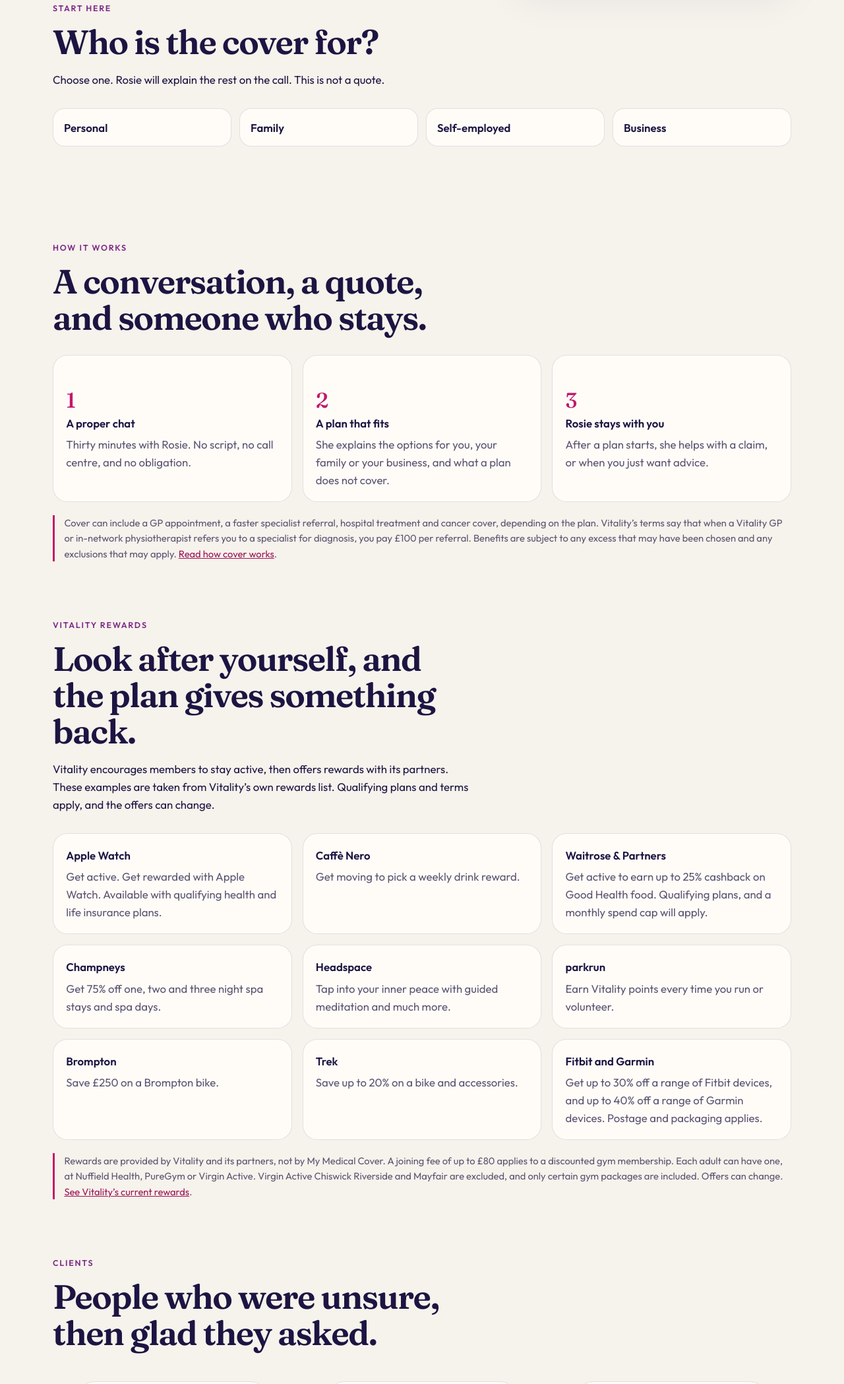
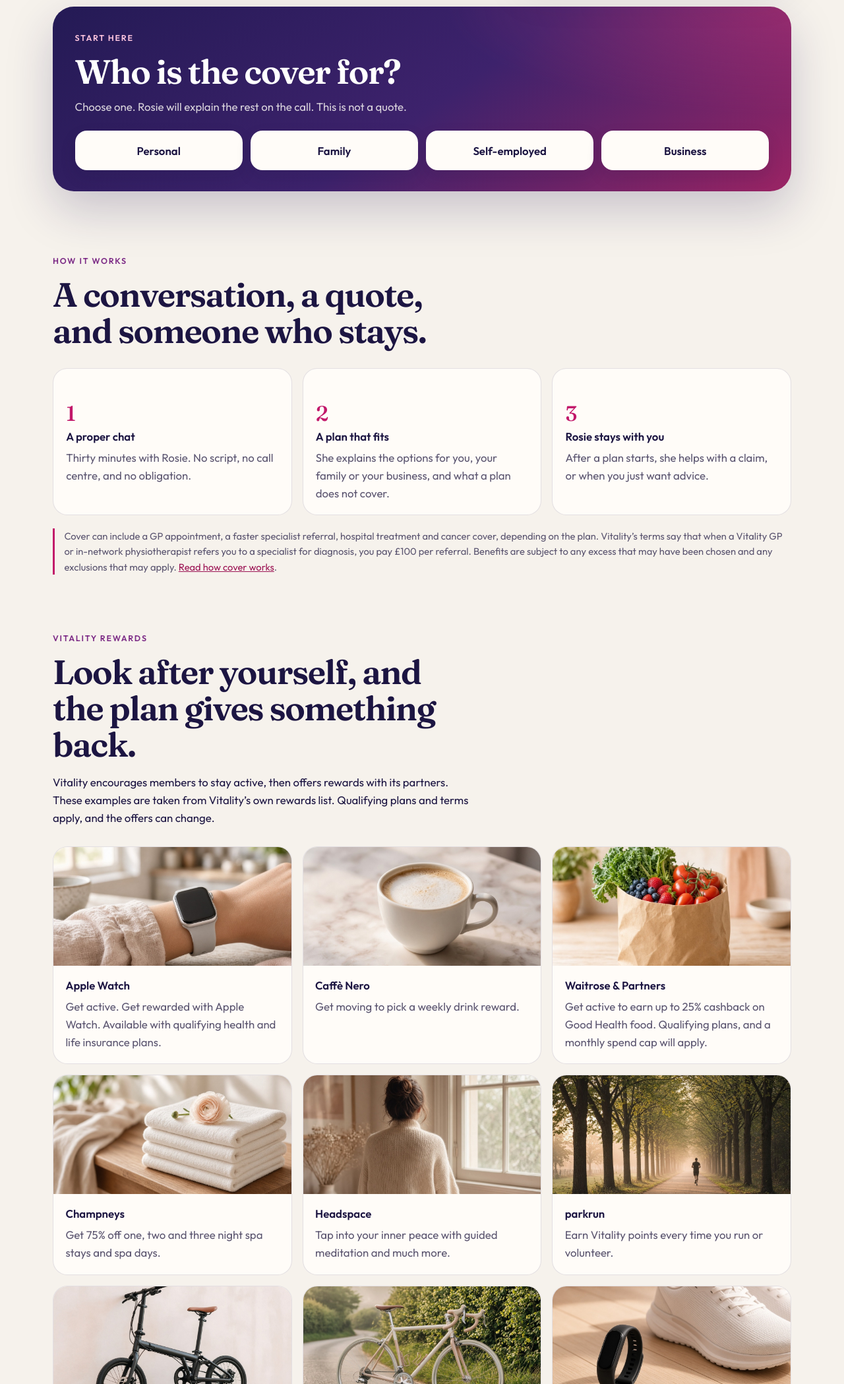
Before and after one commit to pips249-create/Mum-s-Website, a plain HTML site: page index.html in a window 1280 px wide. Shown: the part 702-2800 px from the top of the page at 66% size. Drawn offline with Linux system fonts and the light colour scheme.

Commit message:
Make the cover chooser and rewards easier to see.
The chooser now sits on its own panel, each reward has a photograph, and the voucher card text is white on navy so it can be read.

Co-authored-by: Cursor <cursoragent@cursor.com>

```diff
--- a/css/styles.css
+++ b/css/styles.css
@@ -153,8 +153,9 @@ h3 { font-size: 1.45rem; margin: 0 0 0.4rem; }
   padding: 1.6rem 1.5rem 1.4rem;
   box-shadow: var(--shadow);
 }
-.voucher-card p { color: rgba(255, 252, 248, 0.82); }
+.voucher-card p { color: rgba(255, 252, 248, 0.94); }
 .voucher-card .amount {
+  color: white;
   font-family: var(--serif);
   font-size: 4.4rem;
   line-height: 0.9;
@@ -162,7 +163,9 @@ h3 { font-size: 1.45rem; margin: 0 0 0.4rem; }
   font-weight: 560;
 }
 .voucher-card .amount span { font-size: 1.4rem; vertical-align: super; }
-.voucher-card a { color: #ffd0e4; }
+.voucher-card a { color: white; }
+.voucher-card .btn-light { color: var(--navy); }
+.voucher-card .btn-light:hover { background: var(--blush); color: var(--magenta-deep); }
 .referrer {
   display: inline-block;
   border: 1px solid rgba(255,255,255,0.25);
@@ -202,24 +205,42 @@ h3 { font-size: 1.45rem; margin: 0 0 0.4rem; }
 .quotes.three { grid-template-columns: repeat(3, 1fr); }
 .steps, .rewards { display: grid; gap: 1rem; }
 .steps { grid-template-columns: repeat(3, 1fr); }
+.start { padding-top: 0.4rem; padding-bottom: 1.5rem; }
+.start-stage {
+  background:
+    radial-gradient(900px 280px at 100% 0%, rgba(216, 56, 120, 0.42), transparent 58%),
+    linear-gradient(145deg, #241a55 0%, #3d226c 52%, #9a2464 100%);
+  color: white;
+  border-radius: 32px;
+  padding: 2.4rem 2.1rem 2rem;
+  box-shadow: 0 28px 70px rgba(36, 26, 85, 0.22);
+}
+.start-stage .kicker { color: #ffc6df; }
+.start-stage h2 { color: white; }
+.start-stage .section-head { margin-bottom: 1.4rem; }
+.start-stage .section-head p:last-child { color: rgba(255, 252, 248, 0.82); margin: 0; }
 .choices { display: grid; grid-template-columns: repeat(4, 1fr); gap: 0.75rem; }
 .choice {
-  border: 1.5px solid var(--line);
+  border: 1.5px solid transparent;
   background: var(--white);
   color: var(--ink);
   border-radius: 18px;
-  padding: 1.1rem 1rem;
+  padding: 1.15rem 1rem;
   font-size: 1.05rem;
   font-weight: 600;
-  text-align: left;
+  text-align: center;
   cursor: pointer;
+  box-shadow: 0 10px 24px rgba(20, 15, 46, 0.12);
+  transition: background 0.15s ease, color 0.15s ease, transform 0.15s ease;
 }
+.choice:hover { transform: translateY(-2px); }
 .choice[aria-pressed="true"] {
-  border-color: var(--magenta);
-  background: var(--blush);
+  background: var(--magenta);
+  color: white;
+  box-shadow: 0 12px 28px rgba(194, 24, 106, 0.35);
 }
-.choice-result { margin-top: 1rem; }
-.choice-result h3 { margin-top: 0; }
+.choice-result { margin-top: 1rem; color: var(--ink); }
+.choice-result h3 { margin-top: 0; color: var(--ink); }
 .rewards { grid-template-columns: repeat(3, 1fr); }
 .step-num {
   font-family: var(--serif);
@@ -235,6 +256,18 @@ h3 { font-size: 1.45rem; margin: 0 0 0.4rem; }
   border-radius: var(--radius);
   padding: 1.25rem 1.2rem 1.15rem;
 }
+.panel.reward {
+  padding: 0;
+  overflow: hidden;
+  display: flex;
+  flex-direction: column;
+}
+.reward img {
+  width: 100%;
+  height: 180px;
+  object-fit: cover;
+}
+.reward > div { padding: 1.05rem 1.15rem 1.15rem; }
 .panel strong { display: block; font-size: 1.05rem; margin-bottom: 0.35rem; }
 .list { margin: 0; padding-left: 1.1rem; }
 .list li { margin: 0.45rem 0; }
@@ -361,7 +394,9 @@ body > footer a { color: white; }
 
 @media (max-width: 900px) {
   .hero-grid, .split, .refer-grid, .contact-row, .footer-grid,
-  .values, .cards, .levels, .steps, .rewards, .quotes.three, .choices { grid-template-columns: 1fr; }
+  .values, .cards, .levels, .steps, .quotes.three, .choices { grid-template-columns: 1fr; }
+  .rewards { grid-template-columns: 1fr 1fr; }
+  .start-stage { padding: 1.5rem 1.1rem 1.25rem; border-radius: 24px; }
   .quotes { grid-template-columns: 1fr; }
   .menu-btn { display: inline-flex; }
   .nav-links {
@@ -382,6 +417,12 @@ body > footer a { color: white; }
   h1 { font-size: clamp(2.5rem, 12vw, 3.6rem); }
 }
 
+@media (max-width: 560px) {
+  .rewards { grid-template-columns: 1fr; }
+}
+
 @media (prefers-reduced-motion: reduce) {
   html { scroll-behavior: auto; }
+  .choice { transition: none; }
+  .choice:hover { transform: none; }
 }
--- a/index.html
+++ b/index.html
@@ -9,7 +9,7 @@
   <link rel="preconnect" href="https://fonts.googleapis.com">
   <link rel="preconnect" href="https://fonts.gstatic.com" crossorigin>
   <link href="https://fonts.googleapis.com/css2?family=Fraunces:opsz,wght@9..144,500;9..144,620&family=Outfit:wght@300;400;500;600&display=swap" rel="stylesheet">
-  <link rel="stylesheet" href="css/styles.css?v=4">
+  <link rel="stylesheet" href="css/styles.css?v=8">
 </head>
 <body>
   <a class="skip" href="#main">Skip to content</a>
@@ -56,8 +56,9 @@
       </div>
     </section>
 
-    <section class="section" id="start" style="padding-top:0">
+    <section class="section start" id="start">
       <div class="wrap">
+        <div class="start-stage">
           <div class="section-head">
             <p class="kicker">Start here</p>
             <h2>Who is the cover for?</h2>
@@ -81,6 +82,7 @@
             <div class="hero-actions">
               <a class="btn btn-primary" href="https://outlook.office365.com/owa/calendar/DiscussionwithRosie@VitalityCloud.onmicrosoft.com/bookings/">Book a 30-minute chat</a>
               <a class="btn btn-ghost" href="#refer">I was referred by The Networker UK</a>
+            </div>
           </div>
         </div>
       </div>
@@ -109,15 +111,42 @@
           <p>Vitality encourages members to stay active, then offers rewards with its partners. These examples are taken from Vitality’s own rewards list. Qualifying plans and terms apply, and the offers can change.</p>
         </div>
         <div class="rewards">
-          <article class="panel"><strong>Apple Watch</strong><span class="muted">Get active. Get rewarded with Apple Watch. Available with qualifying health and life insurance plans.</span></article>
-          <article class="panel"><strong>Caffè Nero</strong><span class="muted">Get moving to pick a weekly drink reward.</span></article>
-          <article class="panel"><strong>Waitrose &amp; Partners</strong><span class="muted">Get active to earn up to 25% cashback on Good Health food. Qualifying plans, and a monthly spend cap will apply.</span></article>
-          <article class="panel"><strong>Champneys</strong><span class="muted">Get 75% off one, two and three night spa stays and spa days.</span></article>
-          <article class="panel"><strong>Headspace</strong><span class="muted">Tap into your inner peace with guided meditation and much more.</span></article>
-          <article class="panel"><strong>parkrun</strong><span class="muted">Earn Vitality points every time you run or volunteer.</span></article>
-          <article class="panel"><strong>Brompton</strong><span class="muted">Save £250 on a Brompton bike.</span></article>
-          <article class="panel"><strong>Trek</strong><span class="muted">Save up to 20% on a bike and accessories.</span></article>
-          <article class="panel"><strong>Fitbit and Garmin</strong><span class="muted">Get up to 30% off a range of Fitbit devices, and up to 40% off a range of Garmin devices. Postage and packaging applies.</span></article>
+          <article class="panel reward">
+            <img src="assets/rewards/watch.jpg" alt="A wrist wearing a smartwatch" width="1200" height="900">
+            <div><strong>Apple Watch</strong><span class="muted">Get active. Get rewarded with Apple Watch. Available with qualifying health and life insurance plans.</span></div>
+          </article>
+          <article class="panel reward">
+            <img src="assets/rewards/coffee.jpg" alt="A cup of coffee on a marble table" width="1200" height="900">
+            <div><strong>Caffè Nero</strong><span class="muted">Get moving to pick a weekly drink reward.</span></div>
+          </article>
+          <article class="panel reward">
+            <img src="assets/rewards/groceries.jpg" alt="A paper bag of fresh fruit and vegetables" width="1200" height="900">
+            <div><strong>Waitrose &amp; Partners</strong><span class="muted">Get active to earn up to 25% cashback on Good Health food. Qualifying plans, and a monthly spend cap will apply.</span></div>
+          </article>
+          <article class="panel reward">
+            <img src="assets/rewards/spa.jpg" alt="Folded white towels with a pale flower" width="1200" height="900">
+            <div><strong>Champneys</strong><span class="muted">Get 75% off one, two and three night spa stays and spa days.</span></div>
+          </article>
+          <article class="panel reward">
+            <img src="assets/rewards/calm.jpg" alt="Someone sitting quietly by a bright window" width="1200" height="900">
+            <div><strong>Headspace</strong><span class="muted">Tap into your inner peace with guided meditation and much more.</span></div>
+          </article>
+          <article class="panel reward">
+            <img src="assets/rewards/run.jpg" alt="A runner on a tree-lined park path" width="1200" height="900">
+            <div><strong>parkrun</strong><span class="muted">Earn Vitality points every time you run or volunteer.</span></div>
+          </article>
+          <article class="panel reward">
+            <img src="assets/rewards/folding-bike.jpg" alt="A compact folding bicycle against a pale wall" width="1200" height="900">
+            <div><strong>Brompton</strong><span class="muted">Save £250 on a Brompton bike.</span></div>
+          </article>
+          <article class="panel reward">
+            <img src="assets/rewards/bike.jpg" alt="A road bicycle on a quiet country lane" width="1200" height="900">
+            <div><strong>Trek</strong><span class="muted">Save up to 20% on a bike and accessories.</span></div>
+          </article>
+          <article class="panel reward">
+            <img src="assets/rewards/tracker.jpg" alt="A fitness wristband beside a pair of running shoes" width="1200" height="900">
+            <div><strong>Fitbit and Garmin</strong><span class="muted">Get up to 30% off a range of Fitbit devices, and up to 40% off a range of Garmin devices. Postage and packaging applies.</span></div>
+          </article>
         </div>
         <p class="note">Rewards are provided by Vitality and its partners, not by My Medical Cover. A joining fee of up to £80 applies to a discounted gym membership. Each adult can have one, at Nuffield Health, PureGym or Virgin Active. Virgin Active Chiswick Riverside and Mayfair are excluded, and only certain gym packages are included. Offers can change. <a href="https://www.vitality.co.uk/rewards/">See Vitality’s current rewards</a>.</p>
       </div>
```
Also changed, not shown: cover.html (+1 -1 lines), privacy.html (+1 -1 lines), assets/rewards/bike.jpg (added), assets/rewards/calm.jpg (added), assets/rewards/coffee.jpg (added), assets/rewards/folding-bike.jpg (added), assets/rewards/groceries.jpg (added), assets/rewards/run.jpg (added), assets/rewards/spa.jpg (added), assets/rewards/tracker.jpg (added), assets/rewards/watch.jpg (added). Lines whose indentation alone changed are shown as unchanged.
